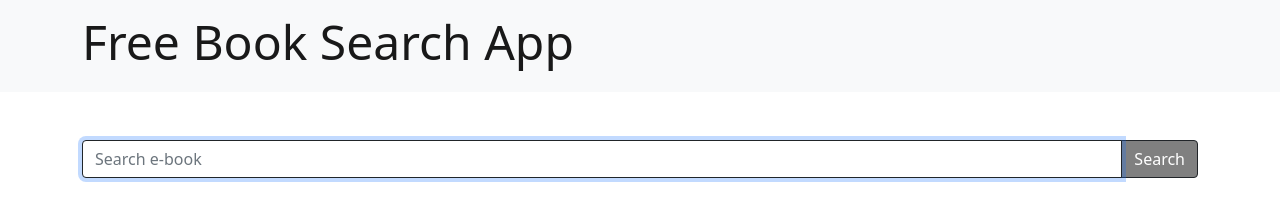
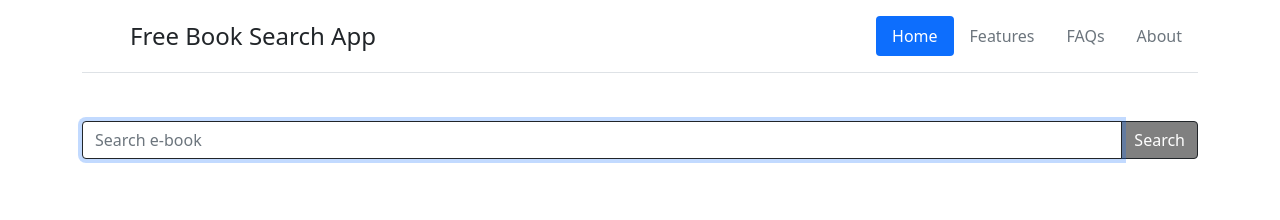
Before and after one commit to LucasAlexsander/apiEbook, a plain HTML site: page index.html in a window 1280 px wide. Drawn offline with nearby package versions, Linux system fonts and the light colour scheme.

Commit message:
Algumas configurações

```diff
--- a/index.html
+++ b/index.html
@@ -9,7 +9,7 @@
 
     <style>
         .tamanho{
-            height: 300px;
+            min-height: 300px;
             background: lightgray;
             display: flex;
             align-items: center;
@@ -24,20 +24,45 @@
 
 <body>
 
-    <nav class="navbar navbar-light bg-light mb-4">
+    <!-- <nav class="navbar navbar-light bg-light mb-4">
         <div class="container">
             <div class="navbar-brand mb-0 h1">
                 <h3 class="display-5">Free Book Search App</h3>
             </div>
         </div>
+    </nav> -->
+
+    <!-- <header class="bg-light mb-4">
+        <nav class="container navbar navbar-light">
+            <div class="navbar-brand">
+                <h3 class="display-4">Free Book Search App</h3>
+            </div>
         </nav>
+    </header> -->
 
+    <div class="container">
+        <header class="d-flex flex-wrap justify-content-center py-3 mb-4 border-bottom">
+          <a href="#" class="d-flex align-items-center mb-3 mb-md-0 me-md-auto text-dark text-decoration-none">
+            <svg class="bi me-2" width="40" height="32"><use xlink:href="#bootstrap"/></svg>
+            <span class="fs-4">Free Book Search App</span>
+          </a>
+
+          <ul class="nav nav-pills">
+            <li class="nav-item"><a href="#" class="nav-link active" aria-current="page">Home</a></li>
+            <li class="nav-item"><a href="#" class="nav-link disabled">Features</a></li>
+            <li class="nav-item"><a href="#" class="nav-link disabled">FAQs</a></li>
+            <li class="nav-item"><a href="#" class="nav-link disabled">About</a></li>
+          </ul>
+        </header>
+      </div>
+
+
+    <section>
         <div class="container mt-5">
-        <div class="row form-group mb-5">
-            <div class="col-sm-12">
-                <form class="input-group" action="#">
-                    <input autofocus type="text" class="form-control border-dark" placeholder="Search e-book">
-                    <!-- <button  onclick="getEbookName()" type="button" class="input-form-control btn btn-dark" style="background: grey;">Search</button> -->
+            <div class="form-group mb-5">
+                <div class="">
+                    <form class="col-12 input-group">
+                        <input autofocus type="search" aria-label="Search" class="form-control border-dark" placeholder="Search e-book">
                         <input onclick="getEbookName()" type="submit" class="input-form-control btn btn-dark" style="background: grey;" value="Search">
                     </form>
                 </div>
@@ -45,6 +70,7 @@
 
             <div id="ebookList"></div>
         </div>
+    </section>
 </body>
 
 </html>
```
Lines whose indentation alone changed are shown as unchanged.
